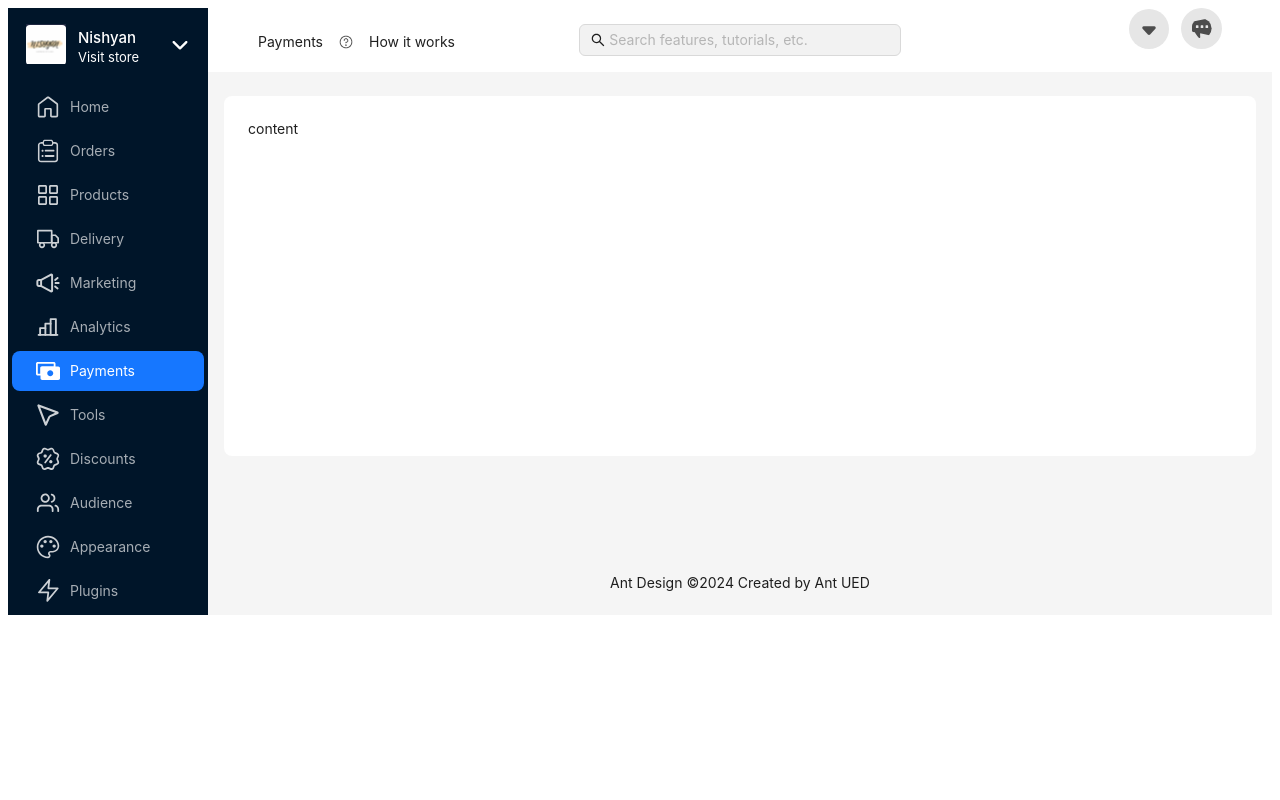
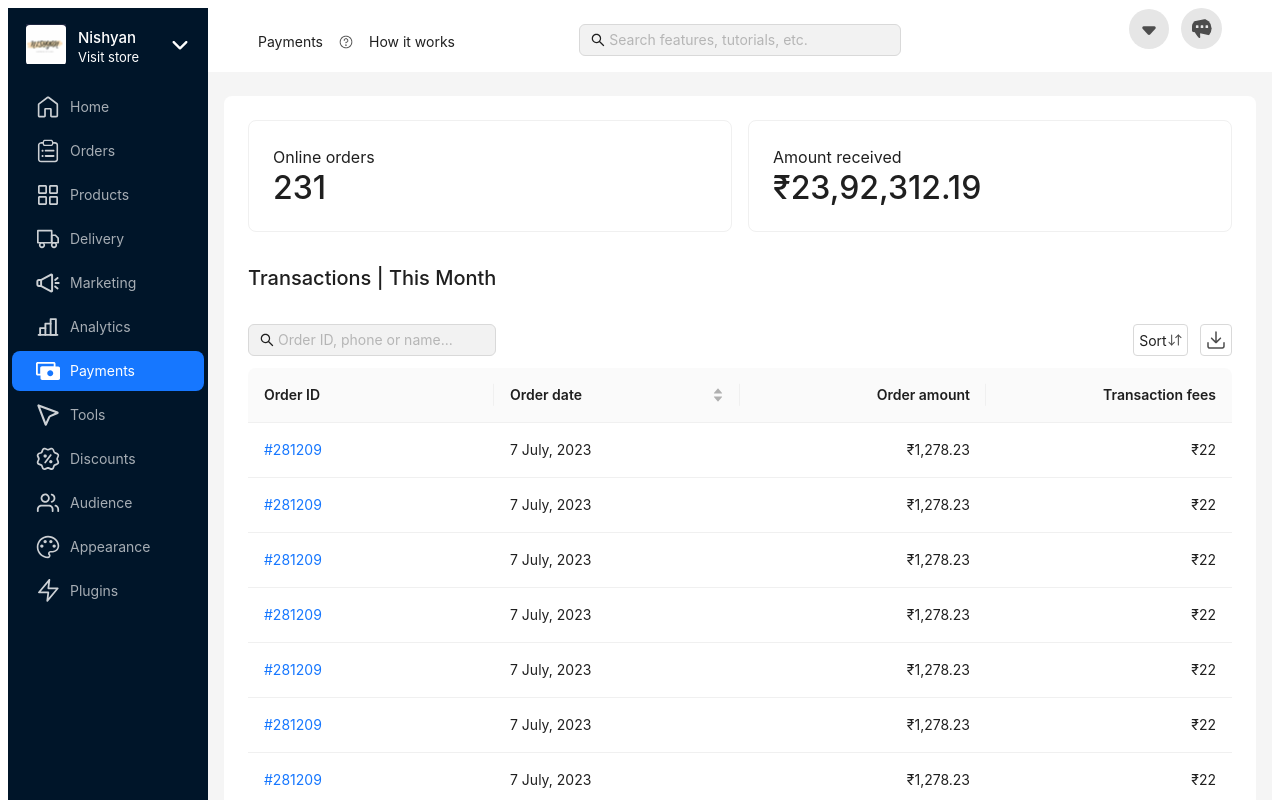
Before and after one commit to prakash855/dukan, a React (Vite) app: page / in a window 1280 px wide. Shown: the top 800 px of the page. Built offline with nearby package versions, Linux system fonts and the light colour scheme.

Commit message:
feat: components integrated

```diff
--- /dev/null
+++ b/src/components/Body/Body.css
@@ -0,0 +1,26 @@
+.table-header-text {
+  font-size: 20px;
+  font-weight: 500;
+  line-height: 28px;
+  margin: 2rem 0;
+}
+
+.tabel-action {
+  display: flex;
+  justify-content: space-between;
+  margin: 12px 0;
+}
+
+.actions {
+  display: flex;
+  gap: 0.75rem;
+}
+
+.action-icons {
+  border-radius: 4px;
+  border: 1px solid #d9d9d9;
+  display: flex;
+  align-items: center;
+  padding: 0.3rem;
+  cursor: pointer;
+}
--- a/src/components/Body/Body.jsx
+++ b/src/components/Body/Body.jsx
@@ -1,5 +1,13 @@
-import { Layout, theme } from "antd";
+import { Layout, theme, Input } from "antd";
+import Cards from "../DashboardCard/Cards";
+import { SearchOutlined } from "@ant-design/icons";
 const { Content } = Layout;
+
+import Sort from "../../assets/Sort.svg";
+import Download from "../../assets/download.svg";
+
+import "./Body.css";
+import Table from "../Table";
 
 const Body = () => {
   const {
@@ -19,7 +27,26 @@ const Body = () => {
           borderRadius: borderRadiusLG,
         }}
       >
-        content
+        <Cards />
+        <div className="table-header-text">Transactions | This Month</div>
+        <div className="tabel-action">
+          <Input
+            style={{ background: "#f2f2f2", width: "248px" }}
+            placeholder="Order ID, phone or name..."
+            prefix={<SearchOutlined />}
+          />
+          <div className="actions">
+            <div className="action-icons">
+              Sort <img src={Sort} alt="" />
+            </div>
+            <div className="action-icons">
+              <img src={Download} alt="Download" />
+            </div>
+          </div>
+        </div>
+
+        {/* Table */}
+        <Table />
       </div>
     </Content>
   );
--- /dev/null
+++ b/src/components/DashboardCard/Cards.css
@@ -0,0 +1,16 @@
+.cards {
+  display: flex;
+  gap: 1rem;
+}
+
+.title {
+  font-size: 16px;
+  font-weight: 400;
+  line-height: 24px; /* 150% */
+}
+
+.value {
+  font-size: 32px;
+  font-weight: 500;
+  line-height: 38px; /* 118.75% */
+}
--- /dev/null
+++ b/src/components/DashboardCard/Cards.jsx
@@ -0,0 +1,19 @@
+import DashboardCard from "./DashboardCard";
+import "./Cards.css";
+
+const content = [
+  { title: "Online orders", value: "231" },
+  { title: "Amount received", value: "₹23,92,312.19" },
+];
+
+const Cards = () => {
+  return (
+    <div className="cards">
+      {content.map((item, key) => (
+        <DashboardCard key={key} title={item.title} value={item.value} />
+      ))}
+    </div>
+  );
+};
+
+export default Cards;
--- /dev/null
+++ b/src/components/DashboardCard/DashboardCard.jsx
@@ -0,0 +1,16 @@
+import { Card } from "antd";
+// eslint-disable-next-line react/prop-types
+const DashboardCard = ({ title, value }) => {
+  return (
+    <Card
+      style={{
+        flex: "1",
+        padding: "0",
+      }}
+    >
+      <div className="title">{title}</div>
+      <div className="value">{value}</div>
+    </Card>
+  );
+};
+export default DashboardCard;
--- /dev/null
+++ b/src/components/Table.jsx
@@ -0,0 +1,57 @@
+import { Table as NativeTable } from "antd";
+
+const columns = [
+  {
+    title: "Order ID",
+    dataIndex: "orderId",
+    width: "20%",
+    render: (text) => <a>{text}</a>,
+  },
+  {
+    title: "Order date",
+    dataIndex: "orderDate",
+    sorter: true,
+    width: "20%",
+  },
+  {
+    title: "Order amount",
+    dataIndex: "orderAmount",
+    width: "20%",
+    align: "right",
+  },
+  {
+    title: "Transaction fees",
+    dataIndex: "transactionFees",
+    width: "20%",
+    align: "right",
+  },
+];
+
+// Mock data
+const mockData = Array.from({ length: 200 }, (_, index) => ({
+  key: index.toString(),
+  orderId: `#281209`,
+  orderDate: `7 July, 2023`,
+  orderAmount: `₹1,278.23`,
+  transactionFees: `₹22`,
+}));
+
+const Table = () => {
+  return (
+    <NativeTable
+      columns={columns}
+      rowKey={(record) => record.key}
+      dataSource={mockData}
+      pagination={{
+        current: 10,
+        pageSize: 10,
+        showSizeChanger: false,
+        prevIcon: <span>{`<  Previous`}</span>, // Text for the "previous" button
+        nextIcon: <span>{`Next  >`}</span>, // Text for the "next" button
+      }}
+      onChange={() => {}}
+    />
+  );
+};
+
+export default Table;
--- a/src/index.css
+++ b/src/index.css
@@ -7,3 +7,8 @@
   > input.ant-input {
   background: #f2f2f2;
 }
+
+.ant-pagination {
+  display: flex;
+  justify-content: center !important;
+}
```
Also changed, not shown: src/assets/Sort.svg (added), src/assets/download.svg (added).
